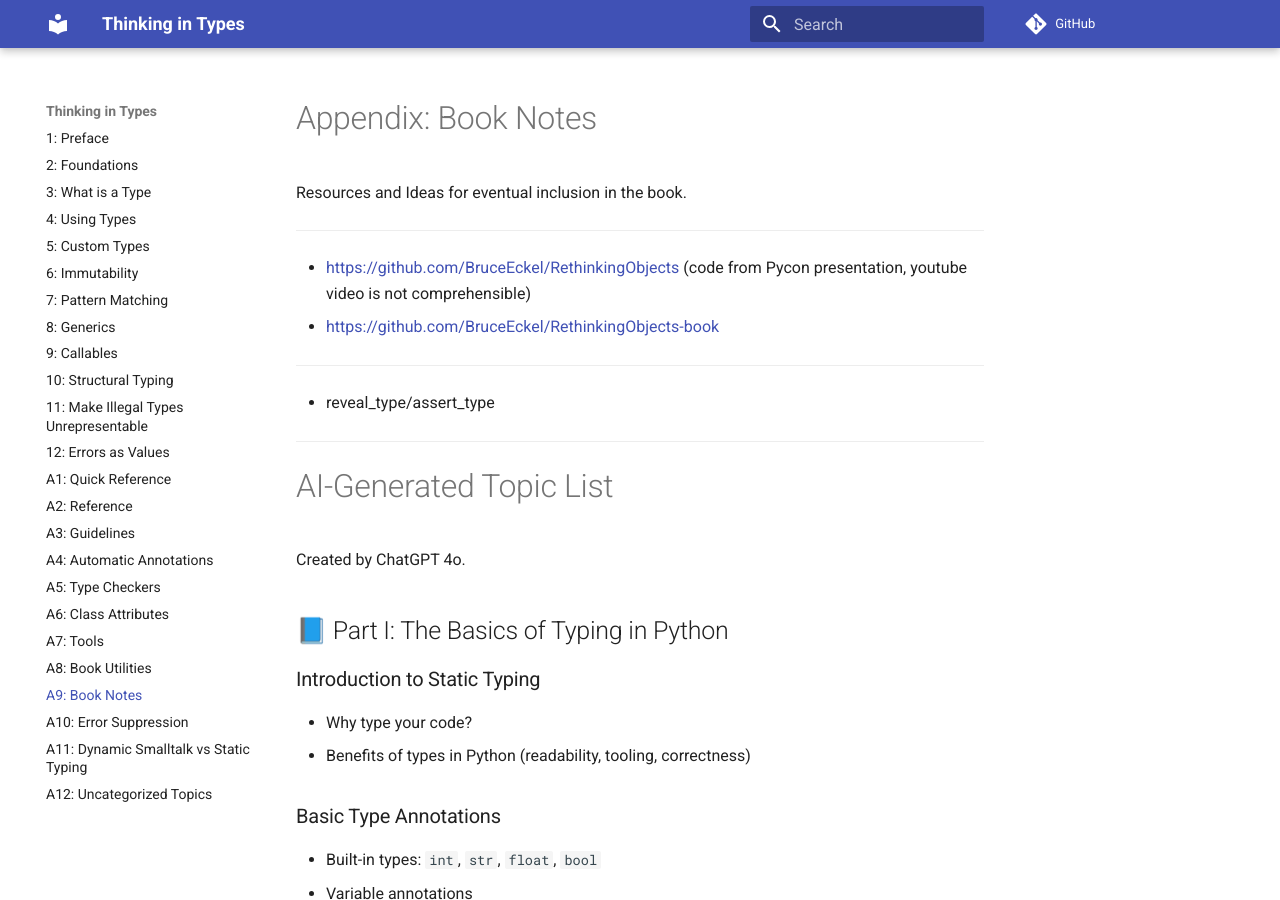
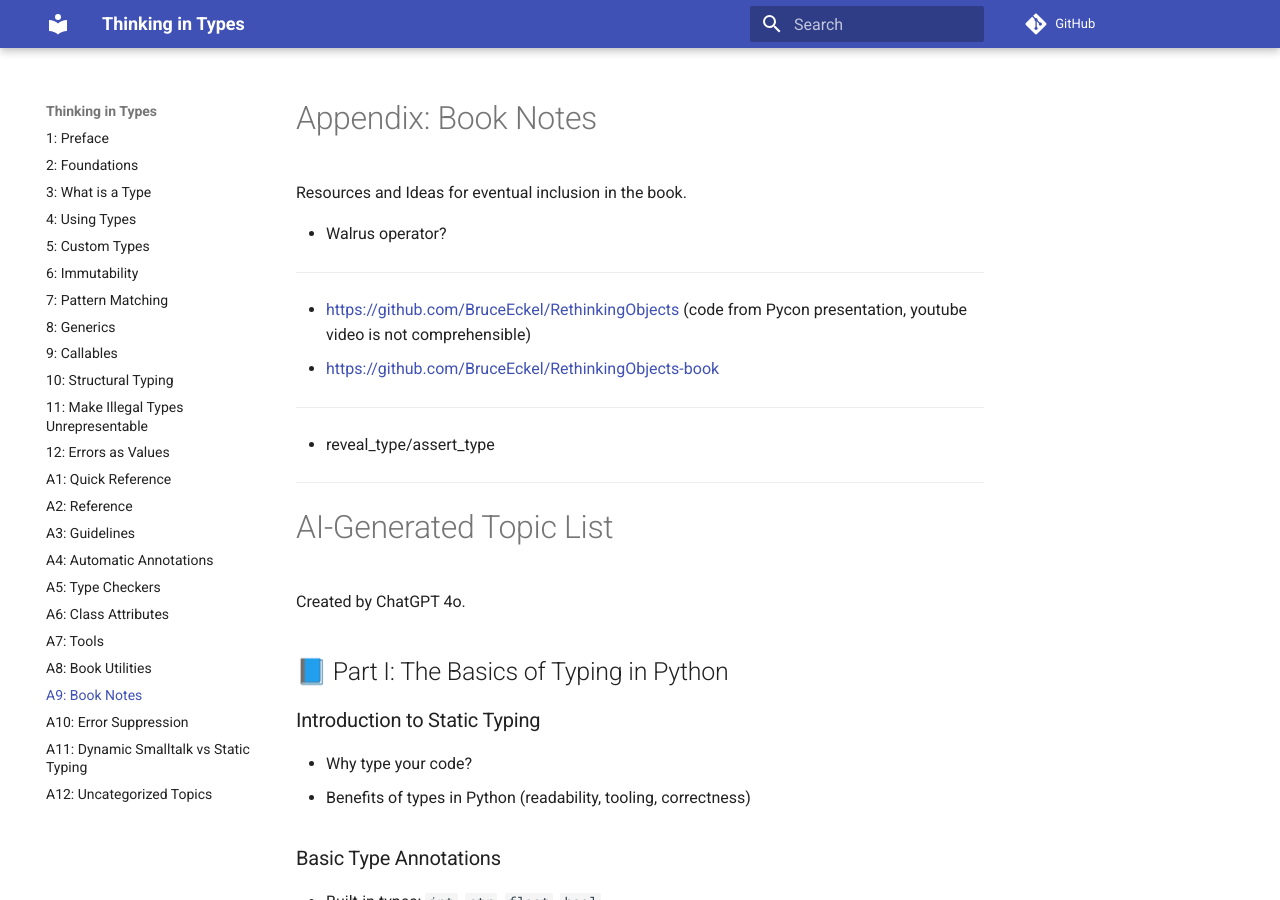
Before and after one commit to ThinkingInTypes/ThinkingInTypes.github.io, an MkDocs documentation site: the page built from Chapters/Z09_Appendix_Book_Notes.md, in a window 1280 px wide and 900 px high. Built offline with MkDocs 1.6.1 and Material for MkDocs 9.7.7, drawn with Linux system fonts in a browser that asks for light colours; comment, search, counter and statistics services are not loaded.

Commit message:
Update Z09_Appendix_Book_Notes.md

```diff
--- a/Chapters/Z09_Appendix_Book_Notes.md
+++ b/Chapters/Z09_Appendix_Book_Notes.md
@@ -1,6 +1,8 @@
 # Appendix: Book Notes
 
 Resources and Ideas for eventual inclusion in the book.
+
+- Walrus operator?
 
 ---
 
```
